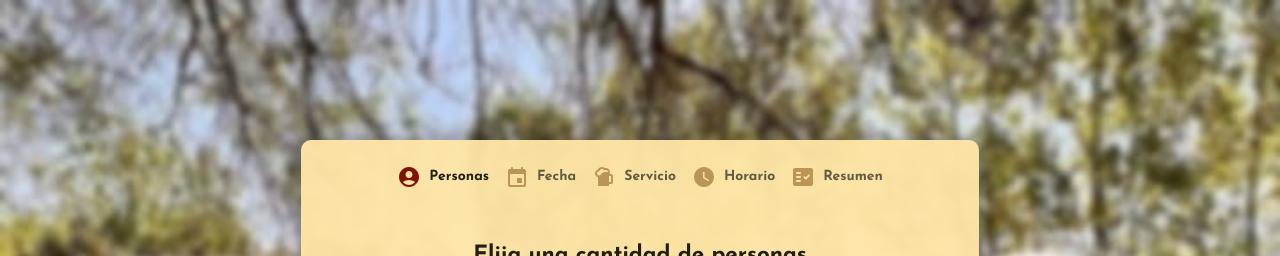
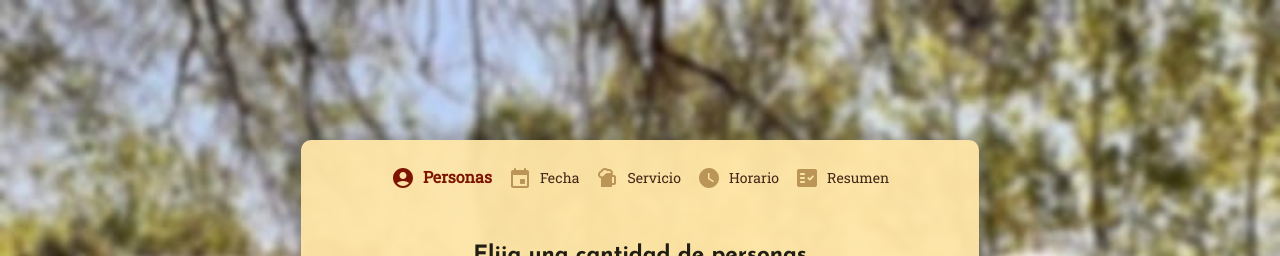
Before and after one commit to Jero8i/SDR-Front, a React (Create React App) app in the folder Front/: page / in a window 1280 px wide. Both pictures are taken after a click on the button "RESERVAR". Shown: the top 256 px of the page. Built offline with nearby package versions, Linux system fonts and the light colour scheme.

Commit message:
Changing stepper style

```diff
--- a/Front/src/styles/Stepper.css
+++ b/Front/src/styles/Stepper.css
@@ -4,24 +4,19 @@
     margin-top: 5%;
 }
 
-.custom-stepper .css-dzunwi-MuiStepLabel-label {
+.custom-stepper .MuiStepLabel-label {
     color: var(--color-info);
     font-weight: 500;
     font-family: 'Roboto Slab', serif;
 }
 
-.custom-stepper .css-dzunwi-MuiStepLabel-label.Mui-active {
+.custom-stepper .MuiStepLabel-label.Mui-active {
     color: var(--color-primary);
     font-weight: bold;
-    font-size:medium;
+    font-size: medium;
 }
 
-.custom-stepper .css-dzunwi-MuiStepLabel-label.Mui-completed {
-    color: var(--color-success-light);
-    font-weight: 500;
-}
-
-.custom-stepper .css-14j26sj-MuiStepLabel-label.Mui-completed {
+.custom-stepper .MuiStepLabel-label.Mui-completed {
     color: var(--color-success-light);
     font-weight: 500;
 }
```
